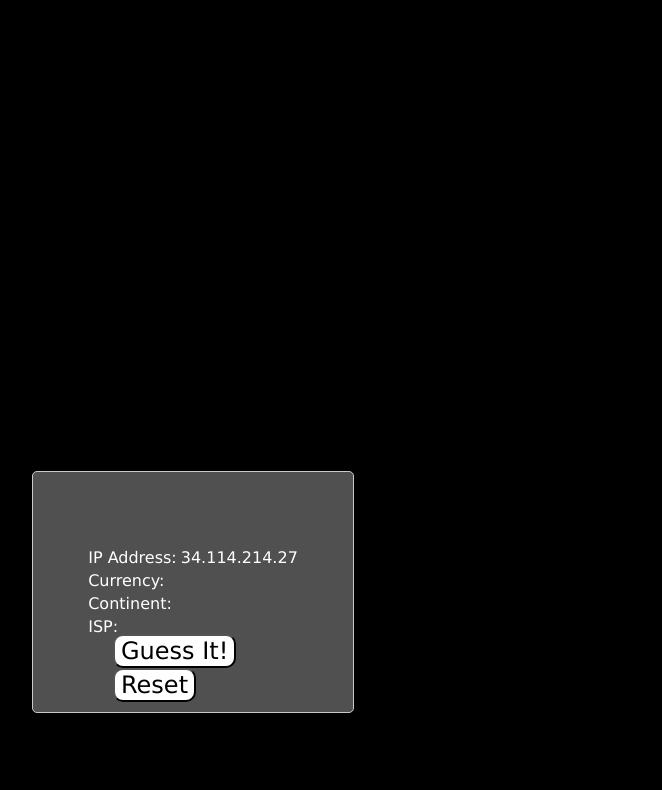
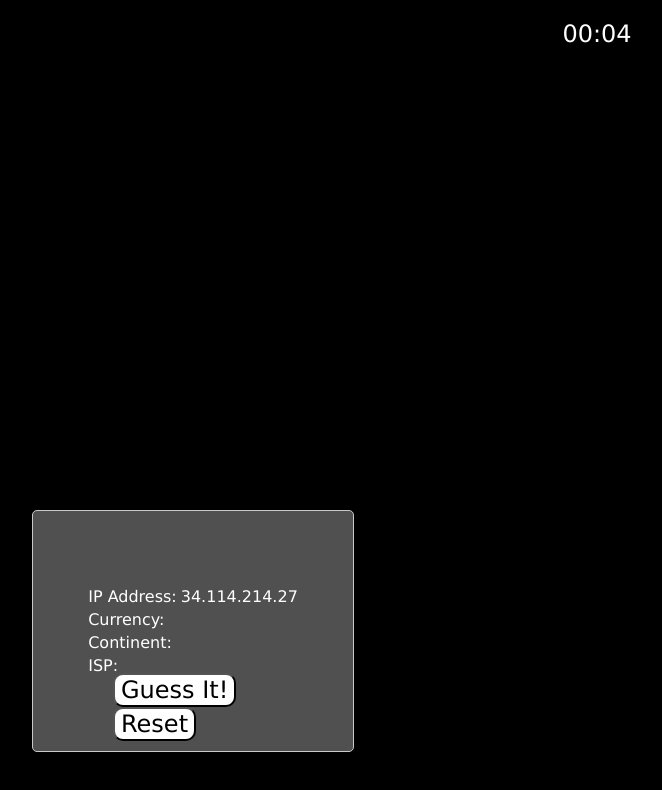
Before and after one commit to YEOWEIHNGWHYELAB/IPGeoGuessr, a plain HTML site: page index.html in a window 1280 px wide. Shown: the whole page, without its empty margins (43-705 px from the left). Drawn offline with Linux system fonts and the light colour scheme; some packages are replaced by stand-ins of ours; no server answers.

Commit message:
Added timer

```diff
--- a/index.html
+++ b/index.html
@@ -7,6 +7,7 @@
 
 <body>
     <div id="map"></div>
+    <div id="timer" value="0">00:00</div>
     <div id="infoWindow">
         <table id="ipTable">
             <tr>
@@ -34,6 +35,7 @@
 
 
     <script type='text/javascript' src='ip.js'></script>
+    <script type='text/javascript' src='timer.js'></script>
     <script type='text/javascript' src='helper.js'></script>
     <script type='text/javascript' src='index.js'></script>
     <script async
--- a/index.js
+++ b/index.js
@@ -126,7 +126,8 @@ document.querySelector("#btnGuess").onclick = () => {
 
     // shows distance between your guess and the target
     let distance = calculateDistance(guessPosition, targetPosition);
-    alert(`Distance from actual location is ${distance} km`);
+    let timeTaken = document.querySelector("#timer").getAttribute("value");
+    alert(`Distance from actual location is ${distance} km\nTime taken: ${timeTaken} seconds`);
 };
 
 // resets map and regenerates target
--- a/style.css
+++ b/style.css
@@ -3,9 +3,18 @@ html {
     background-color: black;
 }
 
+#timer {
+    position: fixed;
+    left: 50%;
+    top: 20px;
+    color: white;
+    font-size: 24px;
+    transform: translate(-50%, 0);
+}
+
 #map {
     margin: auto;
-    height: 90%;
+    height: 95%;
     width: 90%;
     border-style: solid;
     border-width: 1px;
--- /dev/null
+++ b/timer.js
@@ -0,0 +1,10 @@
+let time = 0;
+
+setInterval(() => {
+    let min = ~~(time / 60),
+        sec = time % 60;
+
+    document.querySelector("#timer").innerText = `${(min < 10) ? "0" : ""}${min}:${(sec < 10) ? "0" : ""}${sec}`;
+    document.querySelector("#timer").setAttribute("value", time);
+    time++;
+}, 1000);
```
